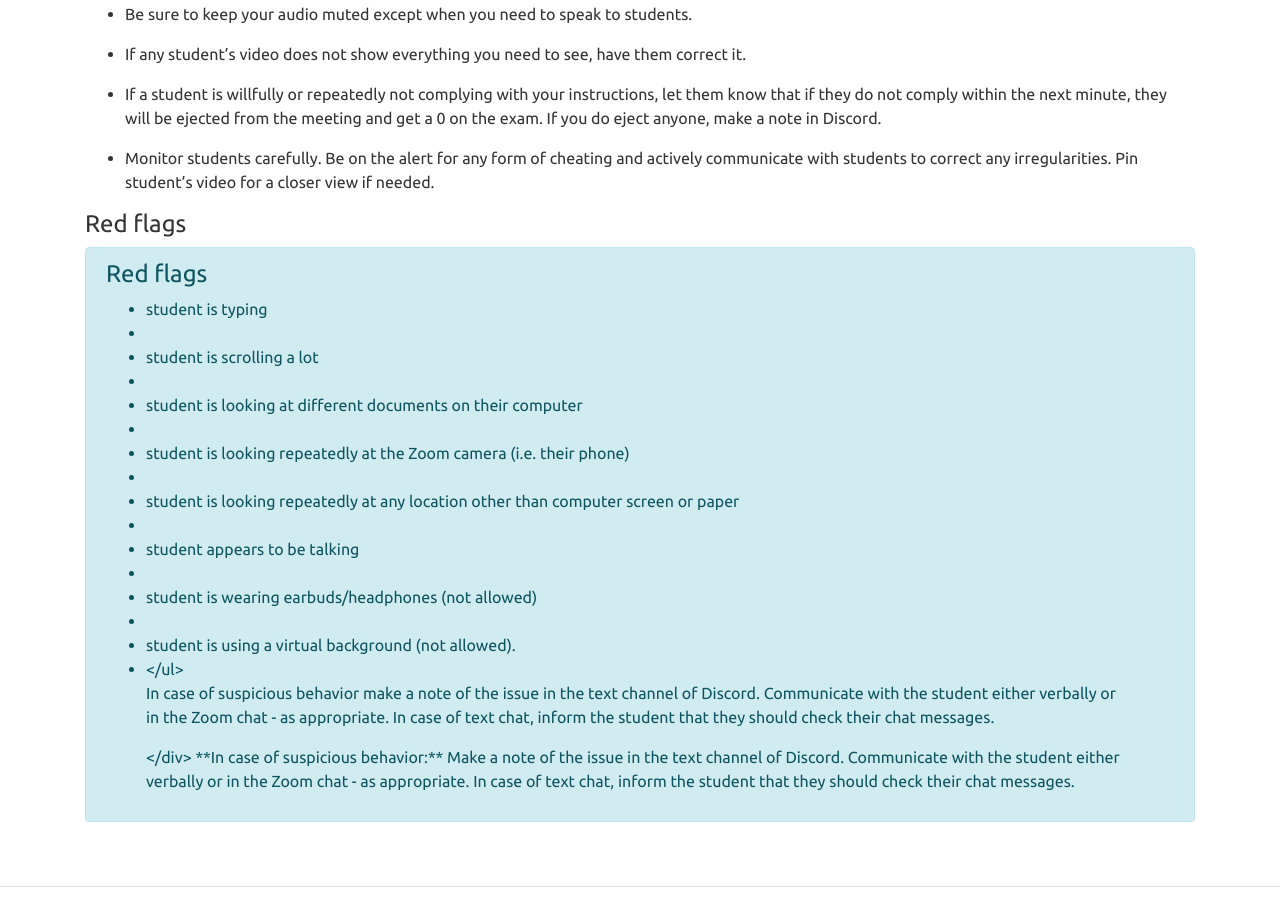
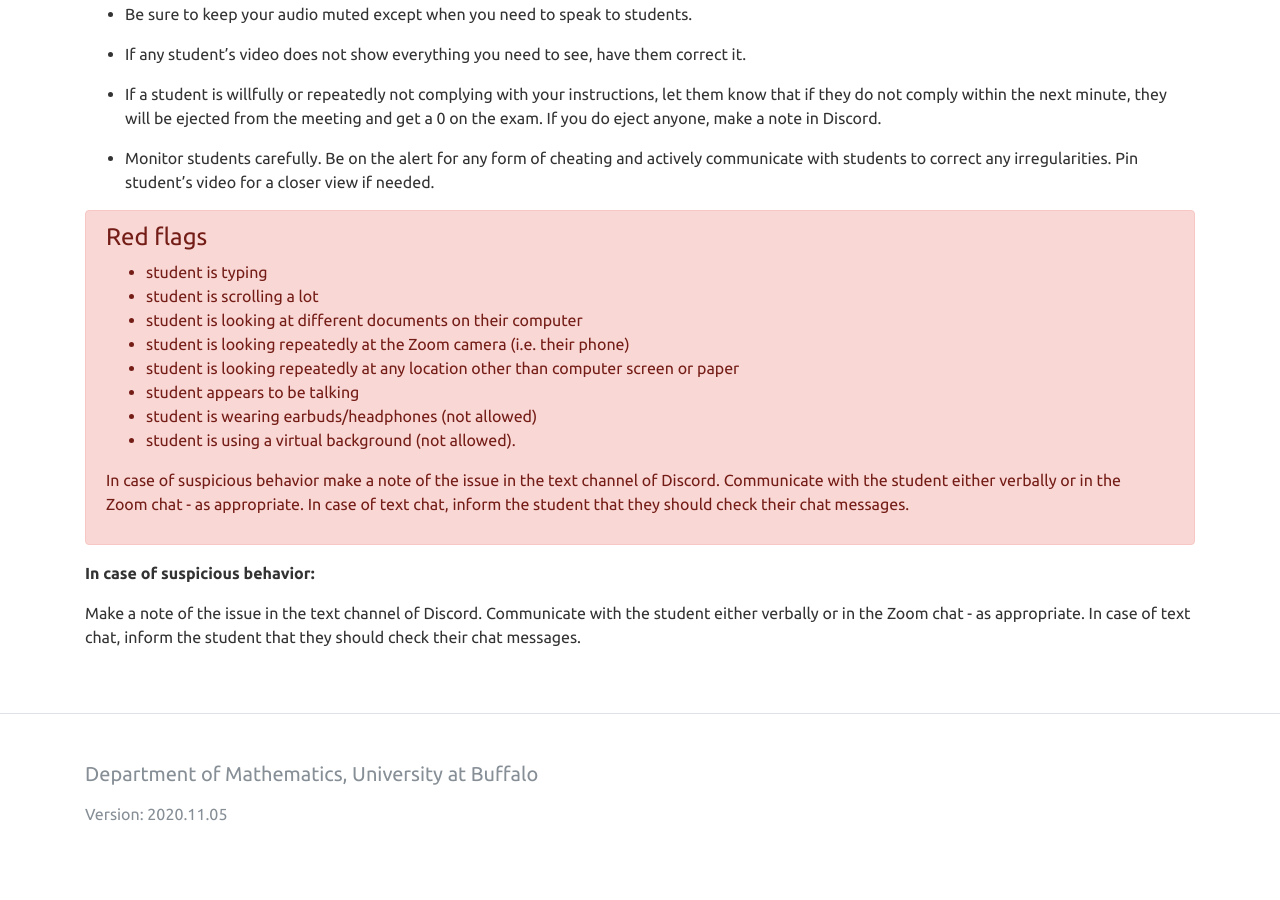
Before and after one commit to ub-math/exam_guides, a Jekyll site: the page built from docs/proctor.md, in a window 1280 px wide and 900 px high, scrolled down 5355 px. Built offline with Jekyll 4.4.1, drawn with Linux system fonts in a browser that asks for light colours.

Commit message:
Update proctor.md

```diff
--- a/docs/proctor.md
+++ b/docs/proctor.md
@@ -248,20 +248,18 @@ cameras are positioned correctly. Instruct students to make adjustments as neede
 * Monitor students carefully. Be on the alert for any form of cheating and actively communicate with students to correct
   any irregularities. Pin student's video for a closer view if needed.
 
-#### Red flags
 
-
-<div class="alert alert-dismissible alert-info">
+<div class="alert alert-dismissible alert-danger">
 <h4>Red flags</h4>
 <ul>
-<li> student is typing <li>
-<li> student is scrolling a lot <li>
-<li> student is looking at different documents on their computer <li>
-<li> student is looking repeatedly at the Zoom camera (i.e. their phone) <li>
-<li> student is looking repeatedly at any location other than computer screen or paper <li>
-<li> student appears to be talking <li>
-<li> student is wearing earbuds/headphones (not allowed) <li>
-<li> student is using a virtual background (not allowed). <li>
+<li> student is typing </li>
+<li> student is scrolling a lot </li>
+<li> student is looking at different documents on their computer </li>
+<li> student is looking repeatedly at the Zoom camera (i.e. their phone) </li>
+<li> student is looking repeatedly at any location other than computer screen or paper </li>
+<li> student appears to be talking </li>
+<li> student is wearing earbuds/headphones (not allowed) </li>
+<li> student is using a virtual background (not allowed). </li>
 </ul>
 
 
```
